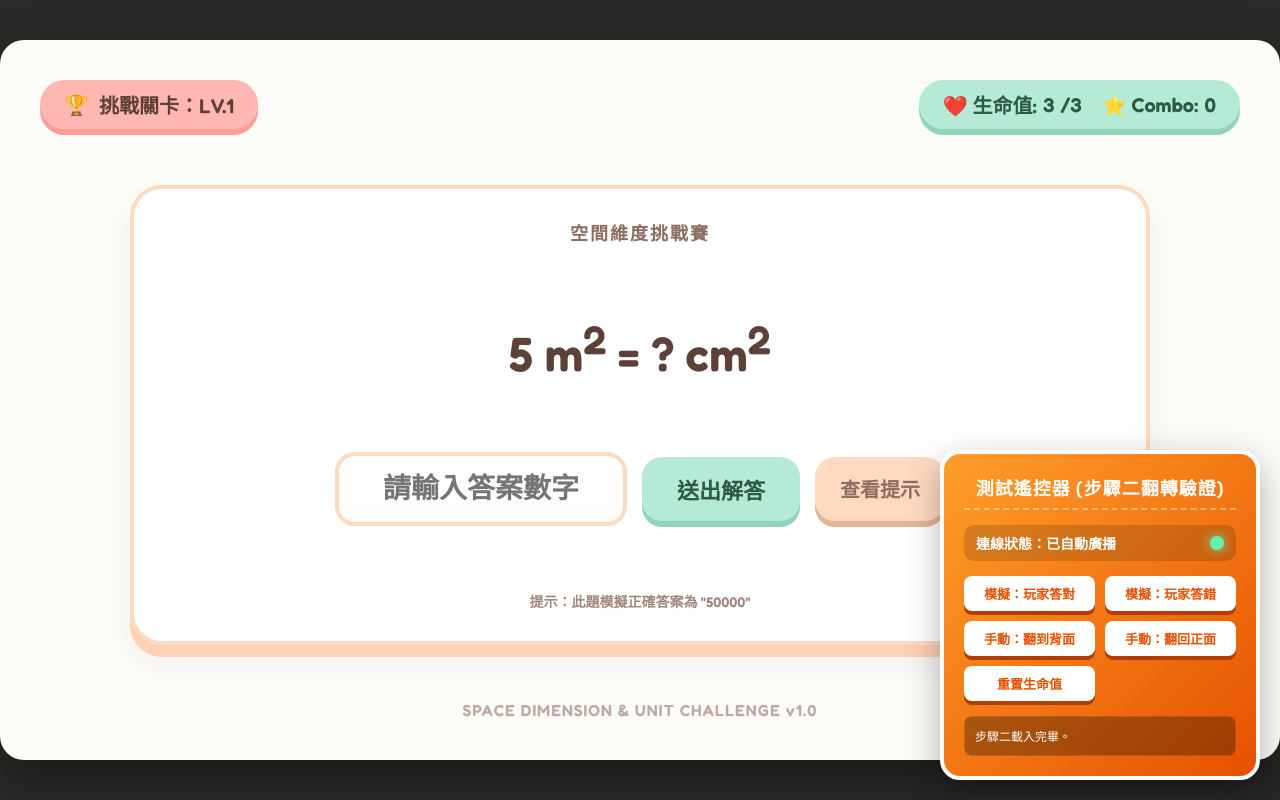
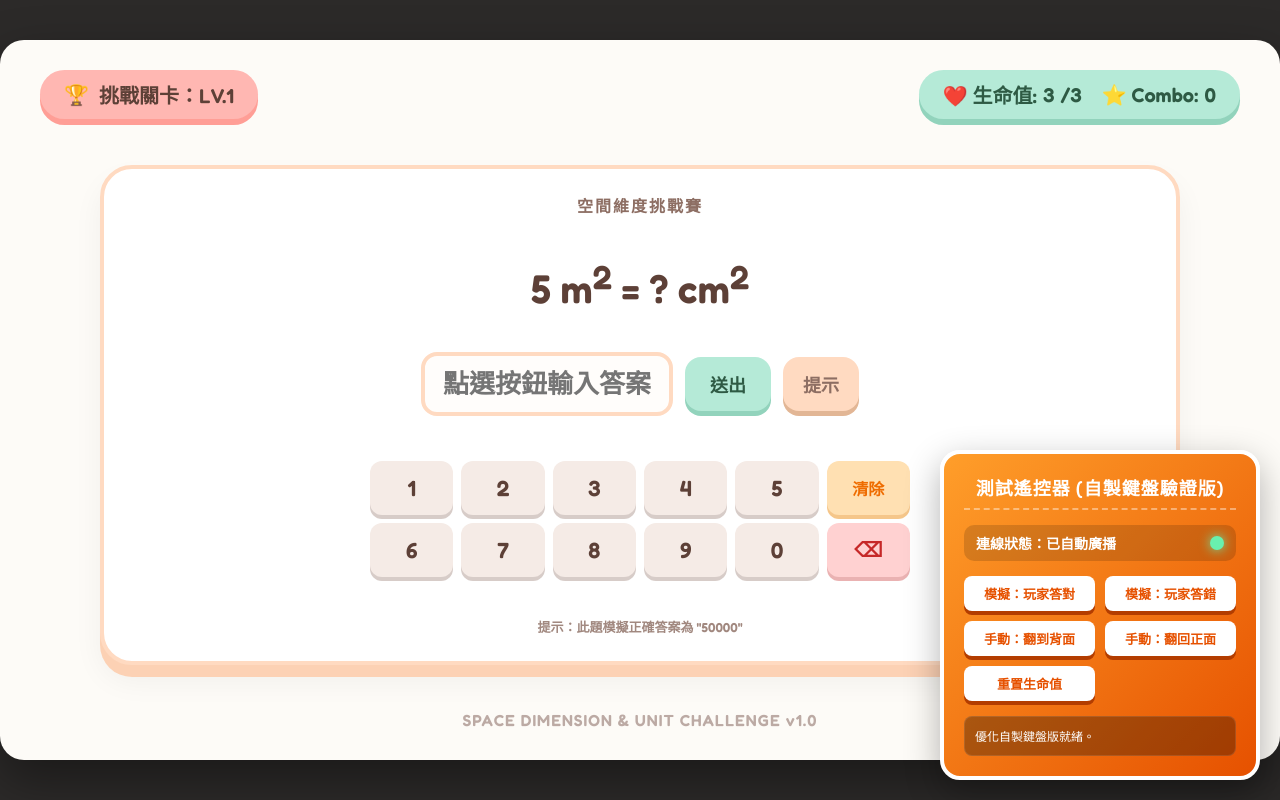
Before and after one commit to mousepenguin-yzh/scimath-c1-dimension-amoeba, a plain HTML site: page index.html in a window 1280 px wide. Drawn offline with Linux system fonts and the light colour scheme; a web font is replaced by a local one.

Commit message:
Add files via upload
增加鍵盤

```diff
--- a/index.html
+++ b/index.html
@@ -3,7 +3,7 @@
 <head>
     <meta charset="UTF-8">
     <meta name="viewport" content="width=device-width, initial-scale=1.0, maximum-scale=1.0, user-scalable=no">
-    <title>國二數理挑戰 - 獨立遊戲模組 (步驟二)</title>
+    <title>國二數理挑戰 - 獨立遊戲模組 (自製鍵盤優化版)</title>
     <!-- 引入日系可愛圓體與英文 Fredoka 圓體 -->
     <link href="https://fonts.googleapis.com/css2?family=Fredoka:wght@400;600&family=Zen+Maru+Gothic:wght@400;700&display=swap" rel="stylesheet">
     <style>
@@ -46,7 +46,7 @@
             flex-direction: column;
             justify-content: space-between;
             align-items: center;
-            padding: 40px;
+            padding: 30px 40px; /* 稍微縮小上下 padding，給內部元件更多空間 */
             box-sizing: border-box;
             transition: background-color 0.4s ease, transform 0.1s ease;
         }
@@ -94,13 +94,13 @@
         }
 
         /* ==========================================================================
-           【步驟二核心】3D 雙面字卡流（Single Card Flow with 3D Flip）
+           【3D 雙面字卡流】外層
            ========================================================================== */
         #game-viewport .center-card-flow {
-            width: 85%;
-            height: 460px; /* 固定高度，防止翻轉時元件擠壓變形 */
-            margin: 20px 0;
-            perspective: 1500px; /* 3D 景深距離，決定翻轉時的立體膨脹感 */
+            width: 90%;
+            height: 500px; /* 調增高度以容納自製鍵盤 */
+            margin: 15px 0;
+            perspective: 1500px;
             position: relative;
         }
 
@@ -111,7 +111,7 @@
             height: 100%;
             text-align: center;
             transition: transform 0.6s cubic-bezier(0.4, 0, 0.2, 1);
-            transform-style: preserve-3d; /* 保留子元素的 3D 空間關係 */
+            transform-style: preserve-3d;
         }
 
         /* 當啟動 flipped 狀態時，整張卡片旋轉 180 度 */
@@ -124,9 +124,9 @@
             position: absolute;
             width: 100%;
             height: 100%;
-            backface-visibility: hidden; /* 當面朝後時隱藏，這是 3D 翻牌的關鍵 */
+            backface-visibility: hidden;
             border-radius: 32px;
-            padding: 30px 40px;
+            padding: 24px 30px;
             box-sizing: border-box;
             display: flex;
             flex-direction: column;
@@ -139,10 +139,9 @@
             background: #FFFFFF;
             border: 4px solid #FFDAC1; /* 暖橘邊框 */
             box-shadow: 0 12px 0 #FCD1B4, 0 16px 30px rgba(0, 0, 0, 0.05);
-            transform: rotateY(0deg); /* 預設正面朝前 */
+            transform: rotateY(0deg);
         }
 
-        /* 答對時的綠色發光擴散特效 */
         #game-viewport .card-front.correct-flash {
             animation: correct-glow-pulse 0.5s ease-out;
         }
@@ -152,7 +151,6 @@
             100% { border-color: #FFDAC1; box-shadow: 0 12px 0 #FCD1B4; }
         }
 
-        /* 答錯時的紅色震動警告特效 */
         #game-viewport .card-front.error-shake {
             animation: error-shake-move 0.5s ease-in-out;
         }
@@ -164,97 +162,145 @@
 
         #game-viewport .front-title {
             color: #8D6E63;
-            font-size: 18px;
+            font-size: 16px;
             font-weight: 700;
             letter-spacing: 2px;
-            text-transform: uppercase;
         }
 
         #game-viewport .question-box {
-            font-size: 48px;
+            font-size: 40px;
             font-weight: 700;
             color: #5D4037;
-            margin: 15px 0;
+            margin: 5px 0;
+        }
+
+        /* 答題互動控制區 (包含輸入顯示與控制鈕) */
+        #game-viewport .input-and-controls {
             display: flex;
             align-items: center;
+            gap: 12px;
+            width: 100%;
             justify-content: center;
-            gap: 15px;
-        }
-
-        /* 答題互動控制區 */
-        #game-viewport .input-zone {
-            width: 100%;
-            display: flex;
-            justify-content: center;
-            align-items: center;
-            gap: 15px;
-            margin-bottom: 10px;
+            margin-bottom: 5px;
         }
 
         #game-viewport .answer-input {
-            width: 280px;
-            height: 64px;
+            width: 240px;
+            height: 54px;
             border: 4px solid #FFDAC1;
-            border-radius: 20px;
-            font-size: 28px;
+            border-radius: 16px;
+            font-size: 26px;
             font-weight: 700;
             text-align: center;
             color: #5D4037;
             outline: none;
-            transition: all 0.2s ease;
             background-color: #FFFDFB;
-        }
-
-        #game-viewport .answer-input:focus {
-            border-color: #B5EAD7; /* 聚焦時轉為溫柔的薄荷綠 */
-            box-shadow: 0 0 15px rgba(181, 234, 215, 0.6);
-            background-color: #FFFFFF;
+            caret-color: #FF9E96; /* 游標呈粉紅色 */
         }
 
         #game-viewport .btn-submit {
-            height: 64px;
-            padding: 0 35px;
-            background-color: #B5EAD7; /* 薄荷綠 */
+            height: 54px;
+            padding: 0 25px;
+            background-color: #B5EAD7;
             border: none;
-            border-radius: 20px;
-            font-size: 22px;
+            border-radius: 16px;
+            font-size: 18px;
             font-weight: 700;
             color: #2E5A44;
             cursor: pointer;
-            box-shadow: 0 6px 0 #92D3BC;
+            box-shadow: 0 5px 0 #92D3BC;
             transition: all 0.1s ease;
         }
 
         #game-viewport .btn-submit:active {
-            transform: translateY(4px);
+            transform: translateY(3px);
             box-shadow: 0 2px 0 #92D3BC;
         }
 
         #game-viewport .btn-hint {
-            height: 64px;
-            padding: 0 25px;
-            background-color: #FFDAC1; /* 暖橘膚色 */
+            height: 54px;
+            padding: 0 20px;
+            background-color: #FFDAC1;
             border: none;
-            border-radius: 20px;
-            font-size: 20px;
+            border-radius: 16px;
+            font-size: 18px;
             font-weight: 700;
             color: #8D6E63;
             cursor: pointer;
-            box-shadow: 0 6px 0 #E2B695;
+            box-shadow: 0 5px 0 #E2B695;
             transition: all 0.1s ease;
         }
 
         #game-viewport .btn-hint:active {
-            transform: translateY(4px);
+            transform: translateY(3px);
             box-shadow: 0 2px 0 #E2B695;
+        }
+
+        /* ==========================================================================
+           【自製馬卡龍專屬數字鍵盤】
+           ========================================================================== */
+        #game-viewport .custom-keyboard {
+            display: grid;
+            grid-template-columns: repeat(6, 1fr); /* 2x6 的扁平化極簡鍵盤，完美融入 16:9 空間 */
+            gap: 8px;
+            width: 100%;
+            max-width: 540px;
+            margin-top: 5px;
+        }
+
+        #game-viewport .key-btn {
+            background-color: #F5EBE6; /* 溫潤淡米色 */
+            border: none;
+            border-radius: 12px;
+            height: 54px;
+            font-family: 'Fredoka', sans-serif;
+            font-size: 22px;
+            font-weight: 600;
+            color: #5D4037;
+            cursor: pointer;
+            box-shadow: 0 4px 0 #D7CCC8;
+            transition: all 0.05s ease;
+            display: flex;
+            justify-content: center;
+            align-items: center;
+        }
+
+        #game-viewport .key-btn:active {
+            transform: translateY(2px);
+            box-shadow: 0 2px 0 #D7CCC8;
+            background-color: #EFE5E0;
+        }
+
+        /* 退格鍵與清除鍵採用馬卡龍警示紅/橘設計 */
+        #game-viewport .key-btn.backspace {
+            background-color: #FFD1D1;
+            color: #C62828;
+            box-shadow: 0 4px 0 #EAB2B2;
+            font-size: 20px;
+        }
+        #game-viewport .key-btn.backspace:active {
+            background-color: #FBC2C2;
+            box-shadow: 0 2px 0 #EAB2B2;
+        }
+
+        #game-viewport .key-btn.clear {
+            background-color: #FFE0B2;
+            color: #EF6C00;
+            box-shadow: 0 4px 0 #F5C68A;
+            font-size: 16px;
+            font-weight: 700;
+        }
+        #game-viewport .key-btn.clear:active {
+            background-color: #FDD199;
+            box-shadow: 0 2px 0 #F5C68A;
         }
 
         /* ------------------ 【狀態 B】背面：原理說明畫面 ------------------ */
         #game-viewport .card-back {
             background: #FFFFFF;
-            border: 4px solid #B5EAD7; /* 薄荷綠邊框 */
+            border: 4px solid #B5EAD7;
             box-shadow: 0 12px 0 #92D3BC, 0 16px 30px rgba(0, 0, 0, 0.05);
-            transform: rotateY(180deg); /* 預設翻轉到背面隱藏 */
+            transform: rotateY(180deg);
         }
 
         #game-viewport .back-header {
@@ -288,7 +334,7 @@
         #game-viewport .back-highlight {
             font-size: 26px;
             font-weight: 700;
-            color: #C62828; /* 馬卡龍警示紅 */
+            color: #C62828;
             margin-bottom: 10px;
         }
 
@@ -300,10 +346,9 @@
             font-weight: 600;
         }
 
-        /* 比例圖 SVG 預留容器 */
         #game-viewport .svg-illustration-placeholder {
             width: 100%;
-            height: 140px;
+            height: 150px;
             background-color: #F5F5F5;
             border-radius: 16px;
             border: 2px dashed #BCAAA4;
@@ -318,7 +363,7 @@
         #game-viewport .btn-retry {
             width: 100%;
             height: 56px;
-            background-color: #FFB7B2; /* 櫻花粉紅 */
+            background-color: #FFB7B2;
             border: none;
             border-radius: 16px;
             font-size: 20px;
@@ -352,7 +397,7 @@
             left: 0;
             width: 100%;
             height: 100%;
-            background-color: #FFB7B2; /* 馬卡龍暖紅粉 */
+            background-color: #FFB7B2;
             z-index: 9999;
             display: none;
             flex-direction: column;
@@ -413,13 +458,13 @@
             bottom: 20px;
             right: 20px;
             width: 320px;
-            background: linear-gradient(135deg, #FF9E2A 0%, #E65100 100%); /* 亮眼橘色 */
+            background: linear-gradient(135deg, #FF9E2A 0%, #E65100 100%);
             border: 4px solid #FFF;
             box-shadow: 0 12px 35px rgba(0,0,0,0.3);
             border-radius: 20px;
             padding: 20px;
             box-sizing: border-box;
-            z-index: 10000; /* 置頂於所有元素之上 */
+            z-index: 10000;
             color: #FFFFFF;
             display: none;
         }
@@ -450,7 +495,7 @@
             display: inline-block;
             width: 14px;
             height: 14px;
-            background-color: #69F0AE; /* 連線亮綠燈 */
+            background-color: #69F0AE;
             border-radius: 50%;
             box-shadow: 0 0 12px #69F0AE;
         }
@@ -521,17 +566,38 @@
                         <div class="front-title">空間維度挑戰賽</div>
 
                         <div class="question-box">
-                            <!-- 題目暫時以靜態模擬，步驟三將由演算法自動隨機產出 -->
                             <span id="question-text">5 m<sup>2</sup> = ? cm<sup>2</sup></span>
                         </div>
 
                         <!-- 輸入與操作按鈕 -->
-                        <div class="input-zone">
-                            <input type="text" class="answer-input" id="player-input" placeholder="請輸入答案數字" autocomplete="off">
-                            <button class="btn-submit" onclick="GameModule.submitAnswer()">送出解答</button>
-                            <button class="btn-hint" onclick="GameModule.flipToB('hint')">查看提示</button>
+                        <div class="input-and-controls">
+                            <!-- 【核心改造】
+                                 - inputmode="none"：強烈指示手機端聚焦時，絕對不要彈出手機原生鍵盤！
+                                 - readonly：防止部分極端瀏覽器觸發文字游標導致鍵盤彈出。
+                            -->
+                            <input type="text" class="answer-input" id="player-input" placeholder="點選按鈕輸入答案" inputmode="none" readonly autocomplete="off">
+                            <button class="btn-submit" onclick="GameModule.submitAnswer()">送出</button>
+                            <button class="btn-hint" onclick="GameModule.flipToB('hint')">提示</button>
                         </div>
-                        <div style="font-size:14px; color:#A1887F; font-weight: 600;">提示：此題模擬正確答案為 "50000"</div>
+
+                        <!-- 【自製馬卡龍專屬數字鍵盤】 2 x 6 排版，完全貼合 16:9 下方空間 -->
+                        <div class="custom-keyboard">
+                            <button class="key-btn" onclick="GameModule.pressKey('1')">1</button>
+                            <button class="key-btn" onclick="GameModule.pressKey('2')">2</button>
+                            <button class="key-btn" onclick="GameModule.pressKey('3')">3</button>
+                            <button class="key-btn" onclick="GameModule.pressKey('4')">4</button>
+                            <button class="key-btn" onclick="GameModule.pressKey('5')">5</button>
+                            <button class="key-btn clear" onclick="GameModule.pressKey('C')">清除</button>
+
+                            <button class="key-btn" onclick="GameModule.pressKey('6')">6</button>
+                            <button class="key-btn" onclick="GameModule.pressKey('7')">7</button>
+                            <button class="key-btn" onclick="GameModule.pressKey('8')">8</button>
+                            <button class="key-btn" onclick="GameModule.pressKey('9')">9</button>
+                            <button class="key-btn" onclick="GameModule.pressKey('0')">0</button>
+                            <button class="key-btn backspace" onclick="GameModule.pressKey('⌫')">⌫</button>
+                        </div>
+
+                        <div style="font-size:13px; color:#A1887F; font-weight: 600; margin-top: 5px;">提示：此題模擬正確答案為 "50000"</div>
                     </div>
 
                     <!-- 【狀態 B】卡片背面：原理說明畫面 -->
@@ -585,7 +651,7 @@
 
     <!-- 獨立開發專用：橘色測試遙控器 -->
     <div id="test-remote-panel">
-        <h3>測試遙控器 (步驟二翻轉驗證)</h3>
+        <h3>測試遙控器 (自製鍵盤驗證版)</h3>
         <div class="status-row">
             <span>連線狀態：已自動廣播</span>
             <div class="led-light"></div>
@@ -598,7 +664,7 @@
             <button class="remote-btn" onclick="GameModule.simulateReset()">重置生命值</button>
         </div>
         <div class="log-box" id="remote-log">
-            步驟二載入完畢。
+            優化自製鍵盤版就緒。
         </div>
     </div>
 
@@ -607,30 +673,28 @@
          ========================================================================== -->
     <script>
         const GameModule = {
-            // 設計稿基準解析度 (16:9)
             baseWidth: 1280,
             baseHeight: 720,
 
-            // 遊戲核心數據狀態
             currentLevel: 1,
             hearts: 3,
             combo: 0,
             isFlipped: false,
 
-            // 初始化入口
             init() {
                 this.setupRWD();
                 this.setupCommunication();
                 this.checkStandalone();
 
-                // 註冊 RWD 縮放監聽器
                 window.addEventListener('resize', () => this.setupRWD());
                 window.addEventListener('orientationchange', () => {
                     setTimeout(() => this.setupRWD(), 100);
                 });
+
+                // 預設將游標焦距定在 input 框
+                document.getElementById('player-input').focus();
             },
 
-            // 實作 RWD transform: scale 縮放機制
             setupRWD() {
                 const viewport = document.getElementById('game-viewport');
                 const windowWidth = window.innerWidth;
@@ -639,7 +703,6 @@
                 viewport.style.transform = `scale(${scale})`;
             },
 
-            // 雙向外發通訊
             setupCommunication() {
                 parent.postMessage({ type: 'GAME_READY', challengeId: 1 }, '*');
 
@@ -653,16 +716,34 @@
                 });
             },
 
-            // 判斷是否為獨立開啟
             checkStandalone() {
                 if (window === top) {
                     document.getElementById('test-remote-panel').style.display = 'block';
                 }
             },
 
-            // ------------------ 【狀態 A <--> 狀態 B 翻轉邏輯】 ------------------
+            // ------------------ 【核心操作：自製鍵盤輸入事件處理】 ------------------
+            pressKey(keyValue) {
+                const inputEl = document.getElementById('player-input');
+                let currentVal = inputEl.value;
 
-            // 翻轉到狀態 B（原理說明）
+                if (keyValue === 'C') {
+                    // 清除全部
+                    inputEl.value = '';
+                } else if (keyValue === '⌫') {
+                    // 退格刪除最後一個字
+                    inputEl.value = currentVal.substring(0, currentVal.length - 1);
+                } else {
+                    // 限制最大長度防止輸入破框 (理化單位轉換最長到 8 位數足矣)
+                    if (currentVal.length < 9) {
+                        inputEl.value = currentVal + keyValue;
+                    }
+                }
+
+                // 每次按鍵維持聚焦狀態
+                inputEl.focus();
+            },
+
             flipToB(triggerType = 'hint') {
                 if (this.isFlipped) return;
 
@@ -672,7 +753,6 @@
                 const highlightEl = document.getElementById('explanation-highlight');
                 const bodyEl = document.getElementById('explanation-body');
 
-                // 依據觸發來源，動態變更卡片背面的文字內容與來源標示
                 if (triggerType === 'hint') {
                     sourceEl.innerText = "💡 查看提示";
                     highlightEl.innerText = "長與寬各放大 100 倍！";
@@ -684,14 +764,13 @@
                 } else {
                     sourceEl.innerText = "⚙️ 測試面板調試";
                     highlightEl.innerText = "手動調試狀態 B 顯示";
-                    bodyEl.innerText = "目前為手動翻面測試，文字版型、間距、排版與 3D 旋轉均處於標準工作狀態。";
+                    bodyEl.innerText = "目前為手動翻面測試，自製鍵盤在翻轉時已完美隱藏。";
                 }
 
                 cardFlow.classList.add('flipped');
                 this.logToRemote(`卡片翻面：狀態 B (來源: ${triggerType})`);
             },
 
-            // 翻轉回狀態 A（解題畫面）
             flipToA() {
                 if (!this.isFlipped) return;
 
@@ -699,7 +778,6 @@
                 const cardFlow = document.getElementById('main-card-flow');
                 cardFlow.classList.remove('flipped');
 
-                // 自動聚焦輸入框，方便玩家直接重新作答
                 setTimeout(() => {
                     document.getElementById('player-input').focus();
                 }, 400);
@@ -707,9 +785,6 @@
                 this.logToRemote('卡片翻面：狀態 A (返回解題)');
             },
 
-            // ------------------ 【答題賽局邏輯驗證】 ------------------
-
-            // 提交解答
             submitAnswer() {
                 const inputEl = document.getElementById('player-input');
                 const answer = inputEl.value.trim();
@@ -720,18 +795,16 @@
                     return;
                 }
 
-                // 步驟二模擬答案設為 "50000"
                 if (answer === "50000") {
                     this.handleCorrect();
                 } else {
                     this.handleIncorrect();
                 }
 
-                // 清空輸入框
+                // 答題後自動清空，方便下一題輸入
                 inputEl.value = "";
             },
 
-            // 處理答對狀況
             handleCorrect() {
                 this.combo++;
                 document.getElementById('display-combo').innerText = this.combo;
@@ -739,9 +812,8 @@
                 this.logToRemote(`答對了！當前 Combo 累計：${this.combo}`);
             },
 
-            // 處理答錯狀況
             handleIncorrect() {
-                this.combo = 0; // Combo 中斷歸零
+                this.combo = 0;
                 this.hearts = Math.max(0, this.hearts - 1);
 
                 document.getElementById('display-combo').innerText = this.combo;
@@ -750,24 +822,17 @@
                 this.flashFrontEffect('error-shake');
                 this.logToRemote(`答錯了！扣除 1 點生命值，剩餘：${this.hearts}`);
 
-                // 答錯後延遲 0.8 秒自動翻轉至狀態 B 解析圖卡，引導學生思考
                 setTimeout(() => {
                     this.flipToB('incorrect');
                 }, 800);
             },
 
-            // 輔助方法：在卡片正面觸發動態特效（發光或震動）
             flashFrontEffect(effectClass) {
                 const frontFace = document.getElementById('card-front-face');
                 frontFace.classList.remove('correct-flash', 'error-shake');
-
-                // 強制瀏覽器重繪 (Reflow) 以便再次觸發 CSS 動畫
                 void frontFace.offsetWidth;
-
                 frontFace.classList.add(effectClass);
             },
-
-            // ------------------ 【測試遙控器專用模擬方法】 ------------------
 
             simulateCorrect() {
                 document.getElementById('player-input').value = "50000";
@@ -796,7 +861,6 @@
             }
         };
 
-        // 確保 DOM 載入完畢後開始執行
         window.addEventListener('DOMContentLoaded', () => {
             GameModule.init();
         });
```
